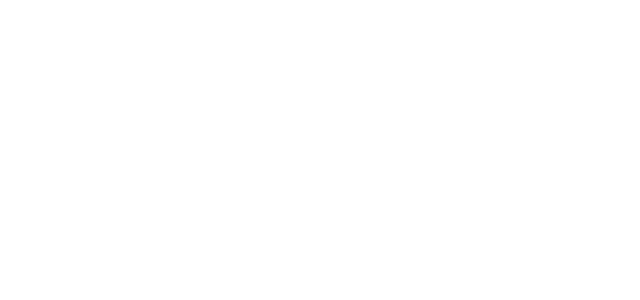
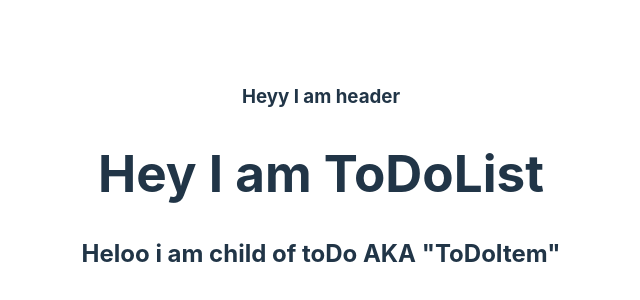
Before and after one commit to prateek-saxena-07/React_todoList, a React (Vite) app in the folder TodoList/: page / in a window 1280 px wide. Shown: the part 222-522 px from the top of the page, without its empty margins (319-959 px from the left). Built offline with nearby package versions, Linux system fonts and the light colour scheme.

Commit message:
Another Commit

```diff
--- a/TodoList/src/App.jsx
+++ b/TodoList/src/App.jsx
@@ -9,7 +9,7 @@
   return (
     <>
       <Header></Header>
-      <ToDoItem></ToDoItem>
+
       <ToDoList></ToDoList>
 
     </>
--- a/TodoList/src/Components/Header.jsx
+++ b/TodoList/src/Components/Header.jsx
@@ -1,5 +1,6 @@
 function Header() {
     return (<>
+        <h3> Heyy I am header</h3>
     </>)
 }
 
--- a/TodoList/src/Components/ToDoItem.jsx
+++ b/TodoList/src/Components/ToDoItem.jsx
@@ -1,6 +1,7 @@
 function ToDoItem()
 {
     return (<>
+        <h2>Heloo i am child of toDo  AKA "ToDoItem"</h2>
     </>)
 }
 
--- a/TodoList/src/Components/ToDoList.jsx
+++ b/TodoList/src/Components/ToDoList.jsx
@@ -1,6 +1,9 @@
+import ToDoItem from "./ToDoItem"
 function ToDoList()
 {
     return (<>
+        <h1>Hey I am ToDoList</h1>
+        <ToDoItem></ToDoItem>
     </>)
 }
 
```
